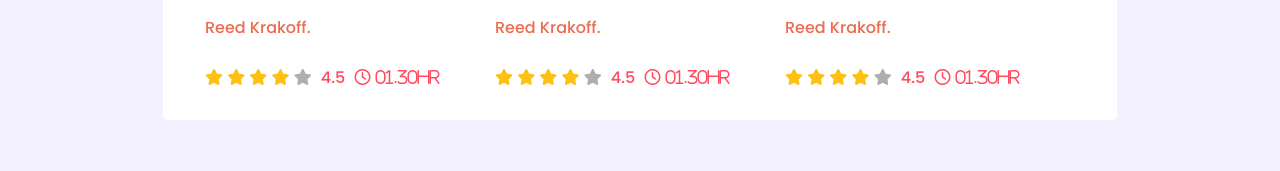
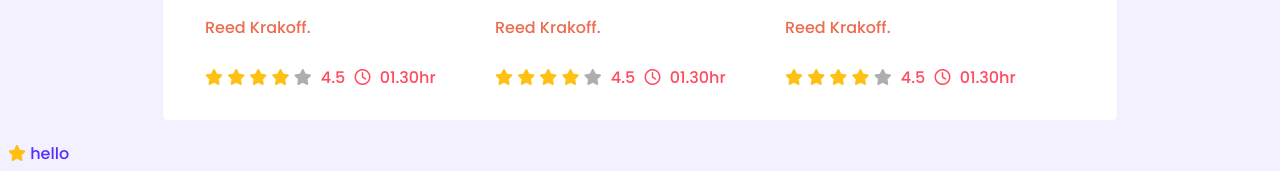
Before and after one commit to MagicManik/using-grid-and-flexbox, a plain HTML site: page index.html in a window 1280 px wide. Shown: the part 1021-1192 px from the top of the page. Before the commit the page ends 1170 px from the top, so only its background shows below. Drawn offline with Linux system fonts and the light colour scheme.

Commit message:
icon and span are same

```diff
--- a/index.html
+++ b/index.html
@@ -120,7 +120,8 @@
                     <i class="fas fa-star filled"></i>
                     <i class="fas fa-star"></i>
                     <span span class="hour">4.5</span>
-                    <i class="far fa-clock"><span class="hour">01.30hr</span></i>
+                    <i class="far fa-clock"></i>
+                    <span class="hour">01.30hr</span>
                 </div>
                 <div class="course-details">
                     <img src="images/courses/course-2.png" alt="">
@@ -134,7 +135,8 @@
                     <i class="fas fa-star filled"></i>
                     <i class="fas fa-star"></i>
                     <span span class="hour">4.5</span>
-                    <i class="far fa-clock"><span class="hour">01.30hr</span></i>
+                    <i class="far fa-clock"></i>
+                    <span class="hour">01.30hr</span>
                 </div>
                 <div class="course-details">
                     <img src="images/courses/course-3.png" alt="">
@@ -148,12 +150,16 @@
                     <i class="fas fa-star filled"></i>
                     <i class="fas fa-star"></i>
                     <span span class="hour">4.5</span>
-                    <i class="far fa-clock"><span class="hour">01.30hr</span></i>
+                    <i class="far fa-clock"></i>
+                    <span class="hour">01.30hr</span>
                 </div>
             </div>
-
         </section>
     </main>
+    <div>
+        <i class="fas fa-star filled"></i>
+        <span>hello</span>
+    </div>
 </body>
 
 </html>
```
